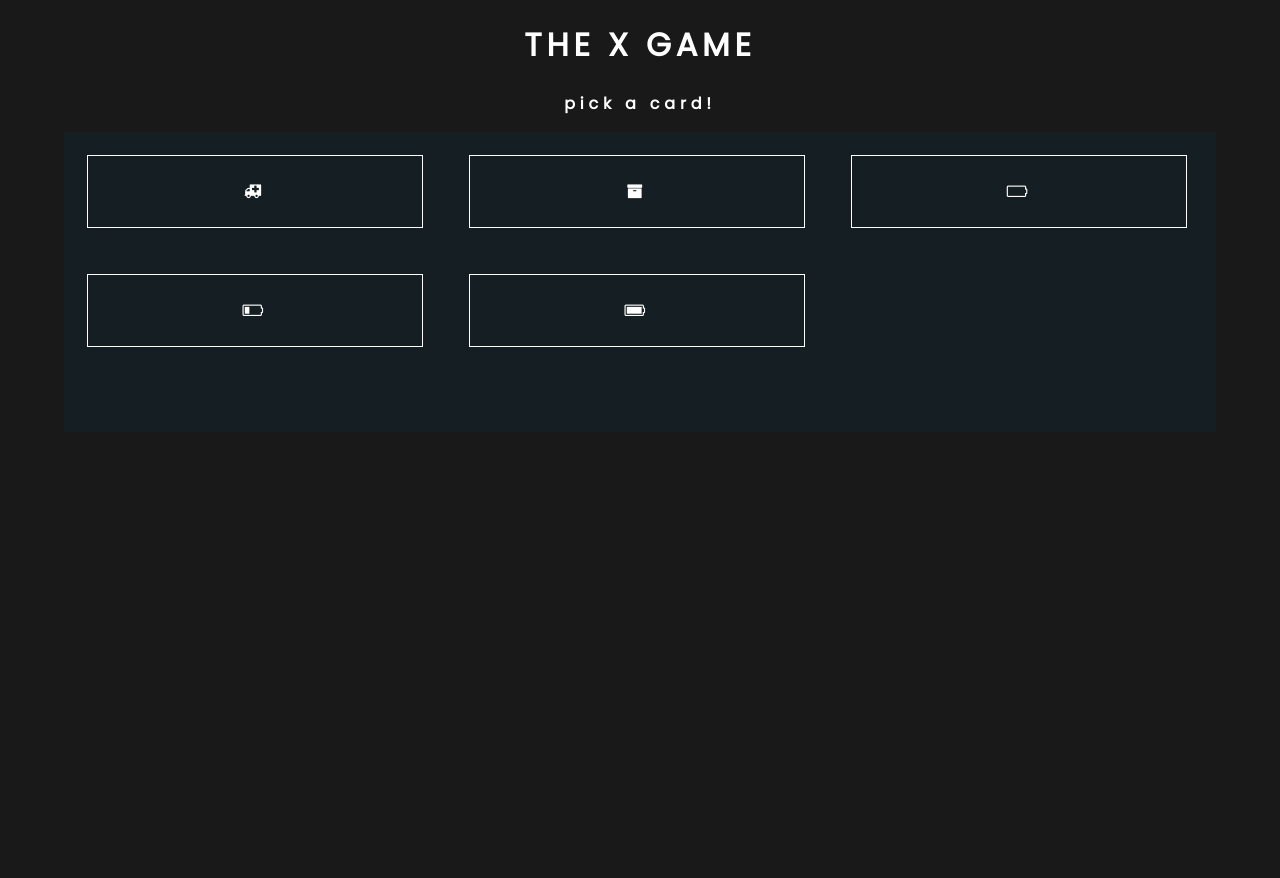
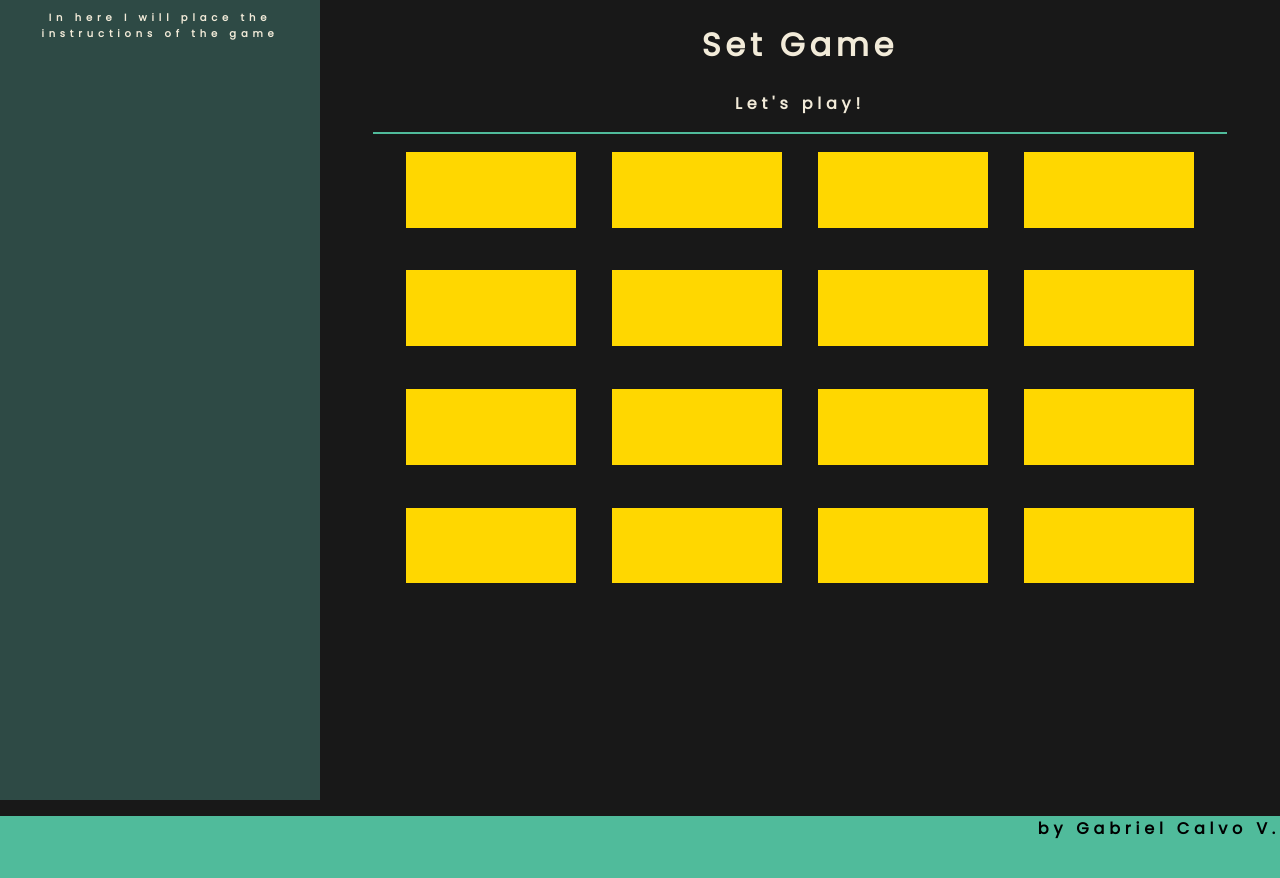
Before and after one commit to gcalvoCR/set-game, a React (Create React App) app: page / in a window 1280 px wide. Shown: the top 878 px of the page. Before the commit the page ends 800 px from the top, so only its background shows below. Built offline with nearby package versions, Linux system fonts and the light colour scheme.

Commit message:
css work

```diff
--- a/src/App.css
+++ b/src/App.css
@@ -1,42 +1,79 @@
-.App {
+.page{
   text-align: center;
-  color: #fff;
+  color: rgb(242, 235, 217);
   font-family: 'Poppins', sans-serif;
+  display: flex;
 }
 
-.main-container{
-  background-color: rgba(22, 32, 37, 0.904);
-  width:90%;
-  min-height: 300px;
+.sidebar{
+  background-color: rgb(46,74,69);
+  font-size: 10px;
+  justify-content: left;
+  width: 25%;
+  height: 100vh;
   display: inline-block;
 }
 
-.column {
-  float: left;
-  width: 25%;
-  border: #fff 1px solid;
+.main{
+  width: 70%;
+  height: 100vh;
+  display: inline-block;
+  margin: 0 auto;
+  /* background-color: blue; */
+}
+
+  /* If in mobile screen with maximum width 479px. The iPhone screen resolution is 320x480 px (except iPhone4, 640x960) */
+@media (max-width: 801px) {
+  .page{
+      display: block;
+  }
+  .sidebar {
+      width: 100%;
+      display: inline-block;
+      height: 40vh;
+  }
+  .main {
+      width: 100%;
+      display: inline-block;
+      height: 100vh;
+  }
+}
+
+@media (min-width:320px) { /* smartphones, portrait iPhone, portrait 480x320 phones (Android) */ }
+@media (min-width:480px) { /* smartphones, Android phones, landscape iPhone */ }
+@media (min-width:600px) { /* portrait tablets, portrait iPad, e-readers (Nook/Kindle), landscape 800x480 phones (Android) */ }
+@media (min-width:801px) { /* tablet, landscape iPad, lo-res laptops ands desktops */ }
+@media (min-width:1025px) { /* big landscape tablets, laptops, and desktops */ }
+@media (min-width:1281px) { /* hi-res laptops and desktops */ }
+
+
+.header-line{
+  margin: auto;
+  height: 0px;
+  width: 95%;
+  border:rgb(80, 187, 155) 1px solid;
+}
+
+.card{
+  background-color: rgb(65, 65, 65);
+  display: inline-block;
+  width: 15%;
+  height: 40px;
+  background: gold;
   margin:2%;
   padding:2%;
-  /* animation-name: spin;
-  animation-duration: 5000ms;
-  animation-iteration-count: infinite;
-  animation-timing-function: linear;  */
 }
 
-/* Clear floats after the columns */
-.row:after {
-  content: "";
-  display: table;
-  clear: both;
+.card:hover{
+  background: rgb(211, 77, 63);
+}
+
+.card-container{
   text-align: center;
 }
 
-
-@keyframes spin {
-  from {
-      transform:rotate(0deg);
-  }
-  to {
-      transform:rotate(360deg);
-  }
+.footer{
+  text-align: right;
+  background-color:rgb(80, 187, 155);
+  height: 100px;
 }
--- a/src/App.js
+++ b/src/App.js
@@ -1,31 +1,52 @@
-import React from 'react';
-import logo from './logo.svg';
+import React, { Component } from 'react'
+import alien from './alien.png';
+import stripe from './stripe-circle.svg';
 import './App.css';
 
-function App() {
 
 
-  let game = {
-    name : "THE X GAME",
-    instructions: "pick a card!"
-  }
 
-  const items = [
+class App extends Component {
+  state = [
     {number: 1, value: "ambulance"},
     {number:2, value: "archive"},
     {number:3, value: "battery-empty"},
     {number:4, value: "battery-1"},
     {number:5, value: "battery-4"},
-
   ]
 
-  const listItems = items.map((item) =>
-  <div class="column" key={item.number}>
-    <i class={`fa fa-${item.value}`}></i>
-  </div>
-  );
+  game = {
+    name : "THE X GAME",
+    instructions: "pick a card!"
+  }
 
-  return (
+  showComponent() {
+    const timer = setTimeout(() => {
+      this._handleTimeout()
+    }, 4000)
+
+    this.setState({
+      timer,
+      visible: true,
+    })
+  }
+
+  hideComponent() {
+    this.setState({
+      visible: false,
+    })
+  }
+
+  _handleTimeout() {
+    this.hideComponent()
+  }
+
+  componentDidMount() {
+    this.showComponent()
+  }
+
+  render() {
+    return
     <div className="App">
       <h1>{game.name}</h1>
       <p>{game.instructions}</p>
@@ -34,10 +55,48 @@ function App() {
           <div class="row">
           {listItems}
           </div>
+          <div>
+            <svg width="100" height="100">
+              <circle cx="50" cy="50" r="40" stroke="green" stroke-width="4" fill="yellow" />
+            </svg>
+          </div>
+          <div>
+            <svg width="400" height="180">
+              <rect x="50" y="20" rx="20" ry="20" width="100" height="100" class="rectangule" />
+            </svg>
+          </div>
+          <div class="triangle-container">
+	          <svg height="500" width="500">
+		          <polygon points="250,60 100,400 400,400" class="triangle" />
+	          </svg>
+            </div>
         </div>
       </div>
     </div>
-  );
+  }
 }
 
 export default App;
+
+
+// function App() {
+
+
+
+//   const listItems = items.map((item) =>
+//   <div class="column" key={item.number}>
+//     <i class={`fa fa-${item.value}`}></i>
+//   </div>
+//   );
+
+//   let shuffle = items.shuffle((item =>
+//     for()
+//     ))
+
+
+//   return (
+
+//   );
+// }
+
+// export default App;
--- /dev/null
+++ b/src/App2.jsx
@@ -0,0 +1,37 @@
+import React, { Component } from 'react';
+import './App.css';
+import Card from './Card';
+
+function App2(){
+
+  const createTable = () => {
+    let table = []
+    for (let i = 0; i < 16; i++) {
+      table.push(<Card/>)
+    }
+    return table
+  }
+
+  return (
+    <div>
+      <div className="page">
+        <div className="sidebar">
+          <p>In here I will place the instructions of the game</p>
+        </div>
+        <div className = "main">
+          <h1 >Set Game</h1>
+          <p>Let's play!</p>
+          <div className="header-line"></div>
+          <div className="card-section">
+            {createTable()}
+          </div>
+        </div>
+      </div>
+      <div className="footer">
+            <p>by Gabriel Calvo V.</p>
+          </div>
+    </div>
+  );
+}
+
+export default App2;
--- /dev/null
+++ b/src/Card.jsx
@@ -0,0 +1,20 @@
+import React, { Component } from 'react'
+import './App.css';
+
+function Card(){
+
+  const changeFigure = () => {
+    console.log("Here I am")
+    return  <div className="column" >
+              <i className="fa fa-ambulance"></i>
+            </div>;
+  }
+
+  return (
+    <div className="card" onClick={changeFigure}>
+    </div>
+
+  );
+}
+
+export default Card;
--- a/src/index.css
+++ b/src/index.css
@@ -1,10 +1,7 @@
 body {
+  background-color: rgb(24, 24, 24);
   margin: 0;
-  font-family: -apple-system, BlinkMacSystemFont, "Segoe UI", "Roboto", "Oxygen",
-    "Ubuntu", "Cantarell", "Fira Sans", "Droid Sans", "Helvetica Neue",
-    sans-serif;
-  -webkit-font-smoothing: antialiased;
-  -moz-osx-font-smoothing: grayscale;
+  padding: 0;
 }
 
 code {
--- a/src/index.js
+++ b/src/index.js
@@ -1,7 +1,7 @@
 import React from 'react';
 import ReactDOM from 'react-dom';
 import './index.css';
-import App from './App';
+import App from './App2';
 import * as serviceWorker from './serviceWorker';
 
 ReactDOM.render(<App />, document.getElementById('root'));
```
Also changed, not shown: public/index.html (+0 -9 lines), src/App2 copy.jsx (added, +25 -0 lines), src/alien.png (added), src/stripe-circle.svg (added).
